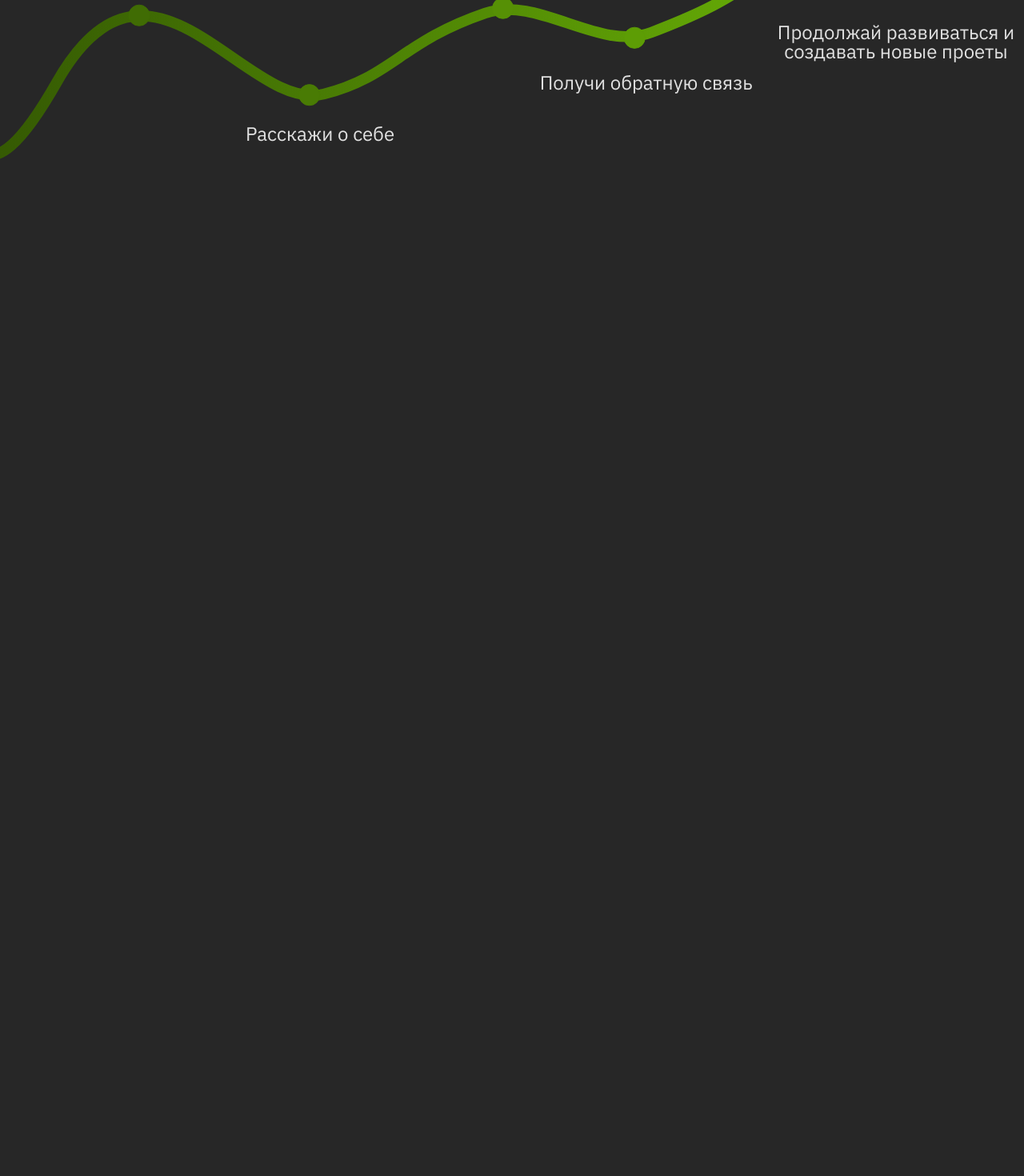
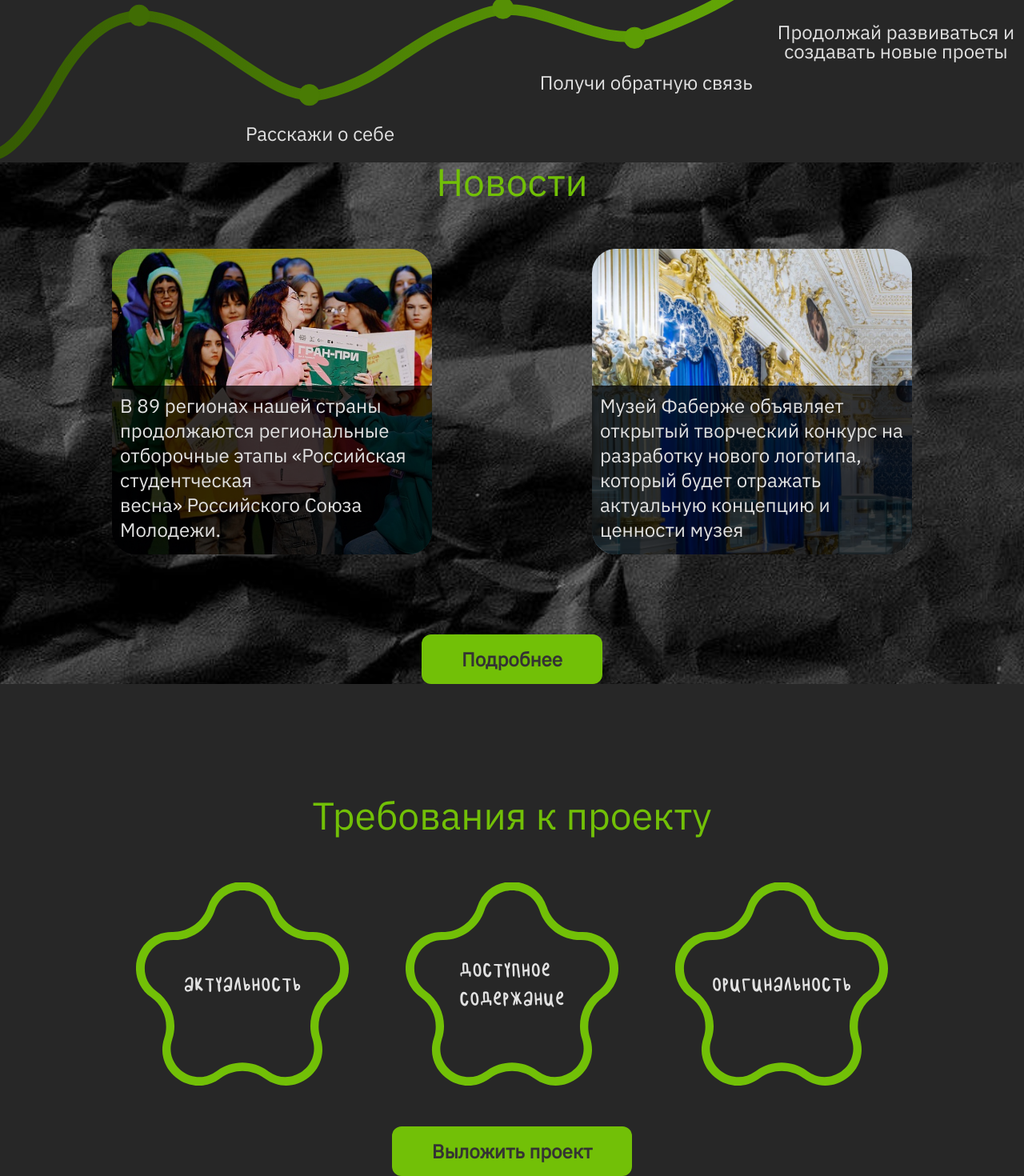
Before and after one commit to fultlin/doodle, a React (Create React App) app: page / in a window 1280 px wide. Shown: the part 4013-5483 px from the top of the page at 80% size. Before the commit the page ends 4216 px from the top, so only its background shows below. Built offline with nearby package versions, Linux system fonts and the light colour scheme.

Commit message:
fix errors, styles, components

```diff
--- a/src/components/assets/Arrow.jsx
+++ b/src/components/assets/Arrow.jsx
@@ -1,7 +1,7 @@
 const Arrow = ({className}) => {
     return (
         <svg width="314" height="256" viewBox="0 0 314 256" fill="none" xmlns="http://www.w3.org/2000/svg" className={className}>
-            <path d="M308.072 5.80496C151.422 9.90314 -116.127 63.1893 66.826 243.558M61.2918 202.171L75.6215 248.609L35.9615 250.38" stroke="#72C007" stroke-width="10" stroke-linecap="round" />
+            <path d="M308.072 5.80496C151.422 9.90314 -116.127 63.1893 66.826 243.558M61.2918 202.171L75.6215 248.609L35.9615 250.38" stroke="#72C007" strokeWidth="10" strokeLinecap="round" />
         </svg>
     )
 }
--- a/src/components/main/Main.jsx
+++ b/src/components/main/Main.jsx
@@ -3,6 +3,8 @@ import FirstScreen from "./firstScreen/FirstScreen"
 import Projects from "./Projects/Prokects"
 import Students from "./Students/Students"
 import Interaction from "./interaction/Interaction"
+import News from "./news/news"
+import Require from "./require/require"
 
 const Main = () => {
     return (
@@ -34,6 +36,16 @@ const Main = () => {
                     <Interaction/>
                 </div>
             </section>
+            <section className="section-news">
+                <div className="wrapper main">
+                    <News/>
+                </div>
+            </section>
+            <section>
+                <div className="wrapper main">
+                    <Require/>
+                </div>
+            </section>
         </>
     )
 
--- a/src/components/main/Students/Students.jsx
+++ b/src/components/main/Students/Students.jsx
@@ -35,8 +35,8 @@ const Students = () => {
             {/* slider */}
             <Slider>
 
-            {studentsTest.map(element =>
-                <StudentCard student={element} />
+            {studentsTest.map((element, index) =>
+                <StudentCard key={index} student={element} />
                 )}
 
             </Slider>
--- a/src/components/main/news/news.jsx
+++ b/src/components/main/news/news.jsx
@@ -4,7 +4,7 @@ import concertIMG from './assets/concert.png';
 export default function News() {
     return (
         <>
-            <h1 className="news__main-text">Новости</h1>
+            <h2 className="news__main-text">Новости</h2>
             <ul className="news__news-list">
                 <li className="news__news-list--news-item">
                     <img src={concertIMG} alt="" className="news__news-item--image" />
--- a/src/components/main/news/news.scss
+++ b/src/components/main/news/news.scss
@@ -70,3 +70,10 @@
     }
 
 }
+
+.section-news {
+    background-image: url('./assets/background.png');
+    background-position: center;
+    background-size: cover;
+    background-repeat: no-repeat;
+}
```
